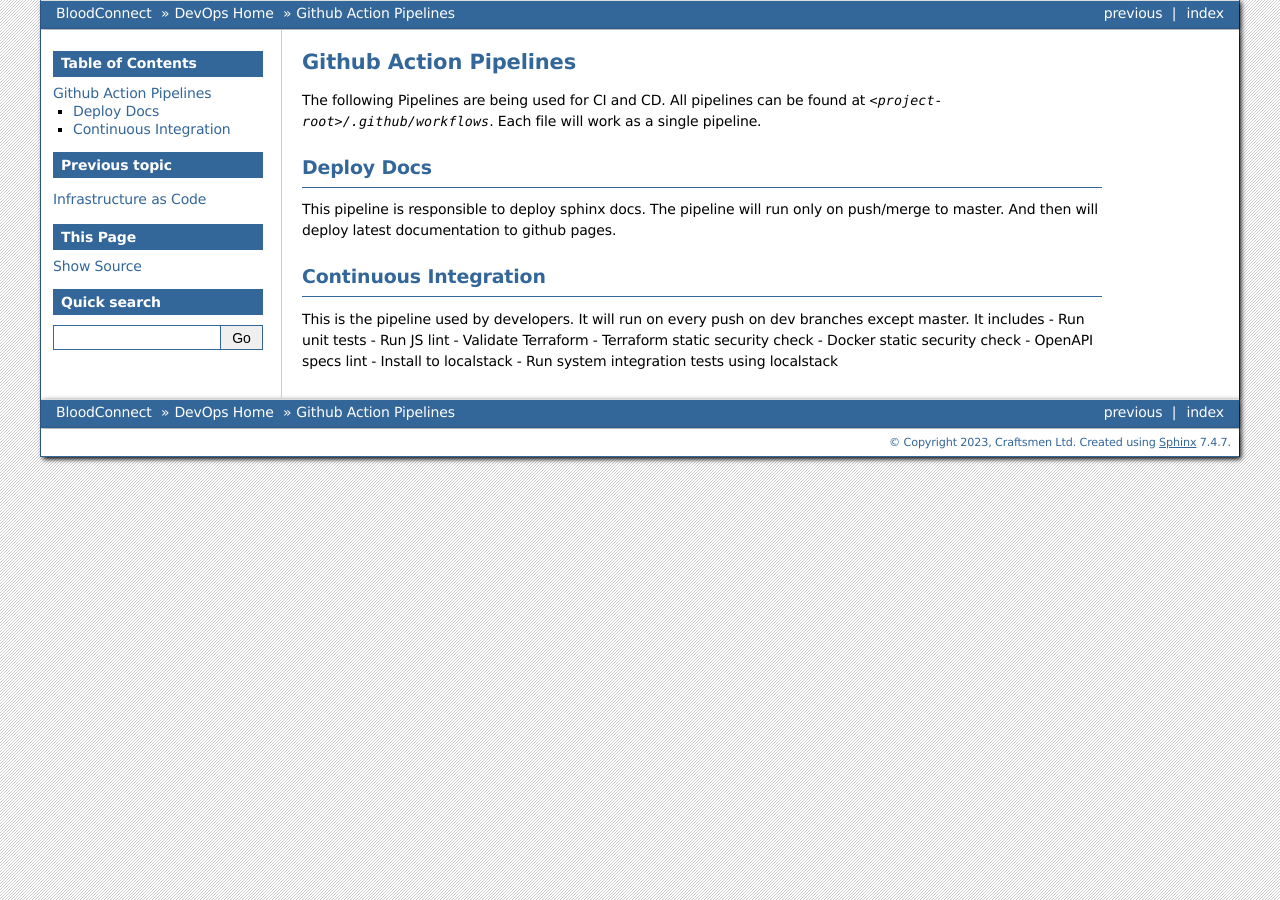
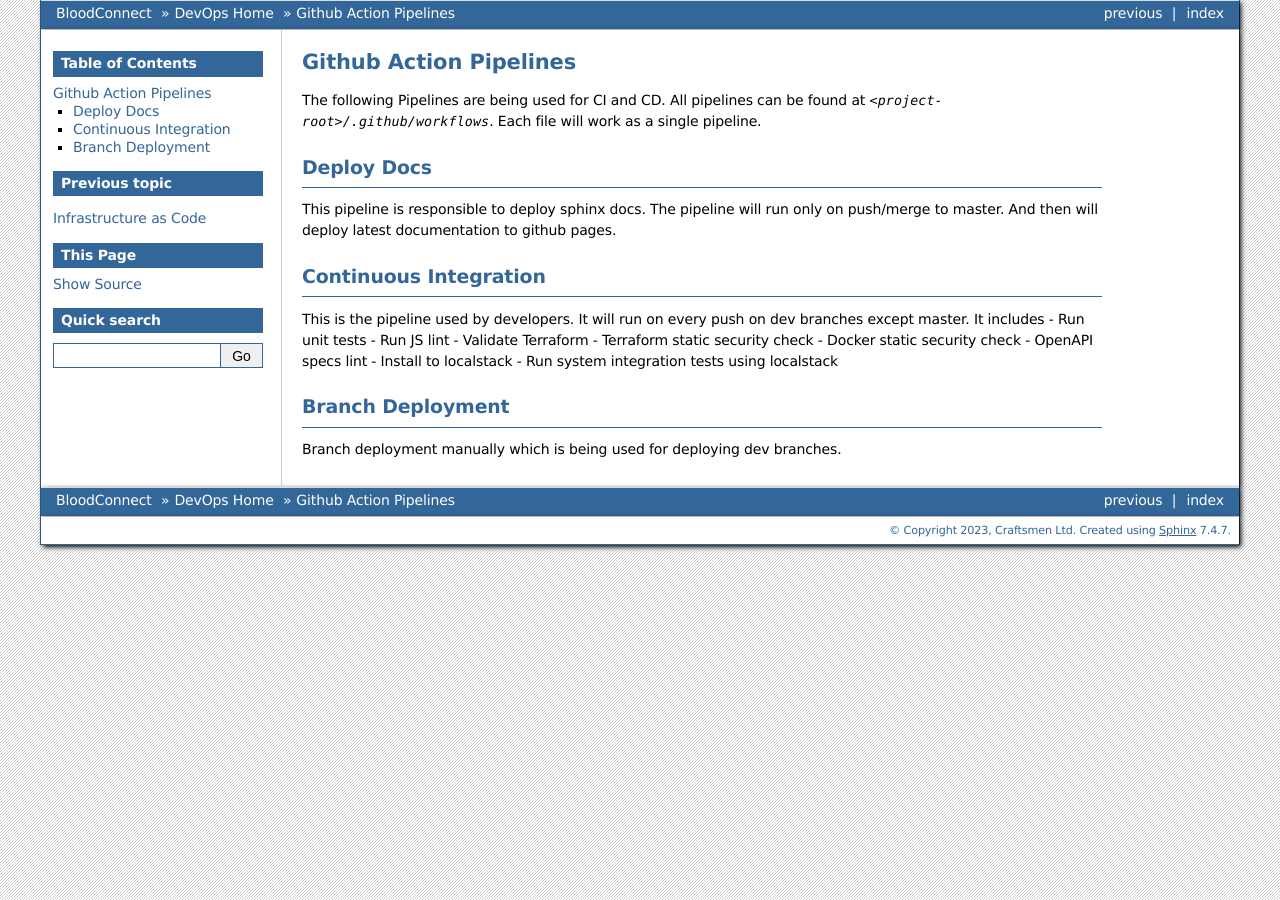
Before and after one commit to CraftsmenLtd/BloodConnect, a Sphinx documentation site: the page built from docs/devops/Pipelines.rst, in a window 1280 px wide. Built offline with Sphinx 7.4.7, drawn with Linux system fonts in a browser that asks for light colours.

Commit message:
I-#17: Pipeline doc

```diff
--- a/docs/devops/Pipelines.rst
+++ b/docs/devops/Pipelines.rst
@@ -22,3 +22,7 @@ This is the pipeline used by developers. It will run on every push on dev branch
 - OpenAPI specs lint
 - Install to localstack
 - Run system integration tests using localstack
+
+Branch Deployment
+~~~~~~~~~~~~~~~~~
+Branch deployment manually which is being used for deploying dev branches.
```
